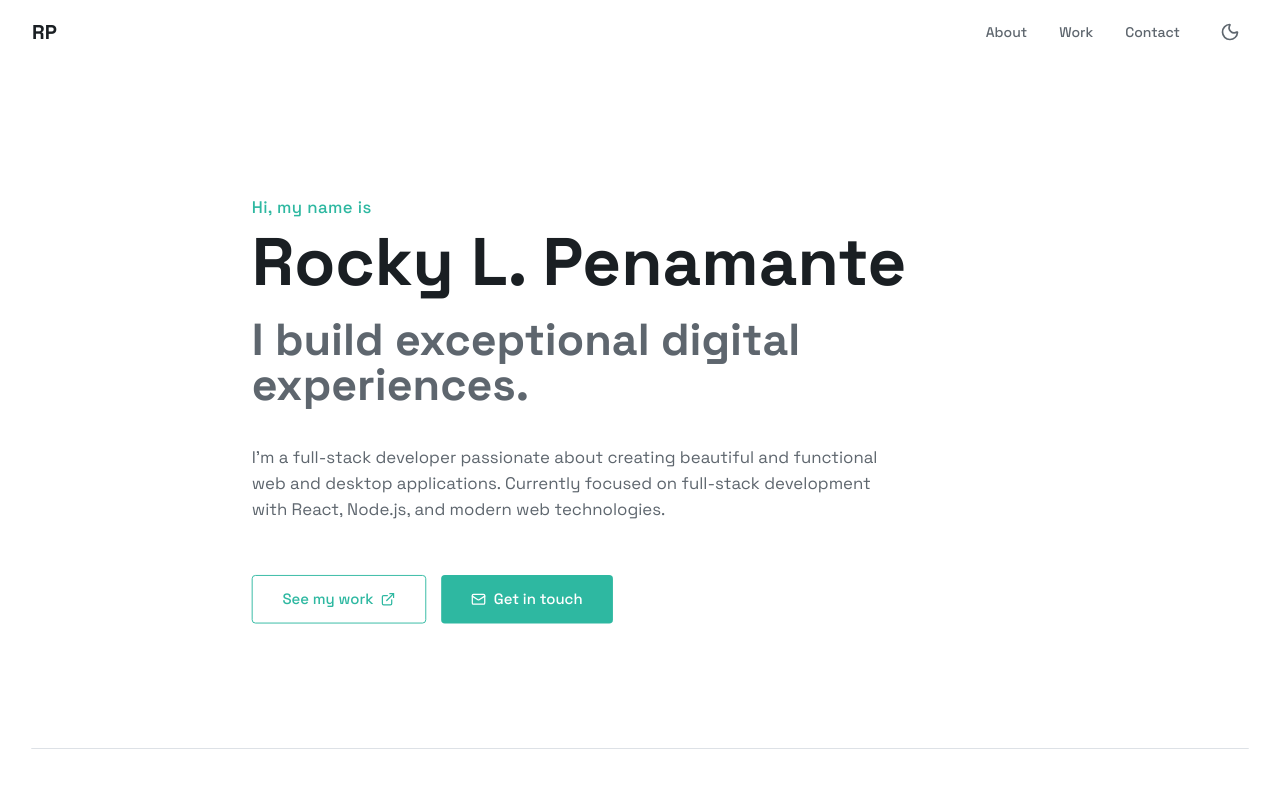
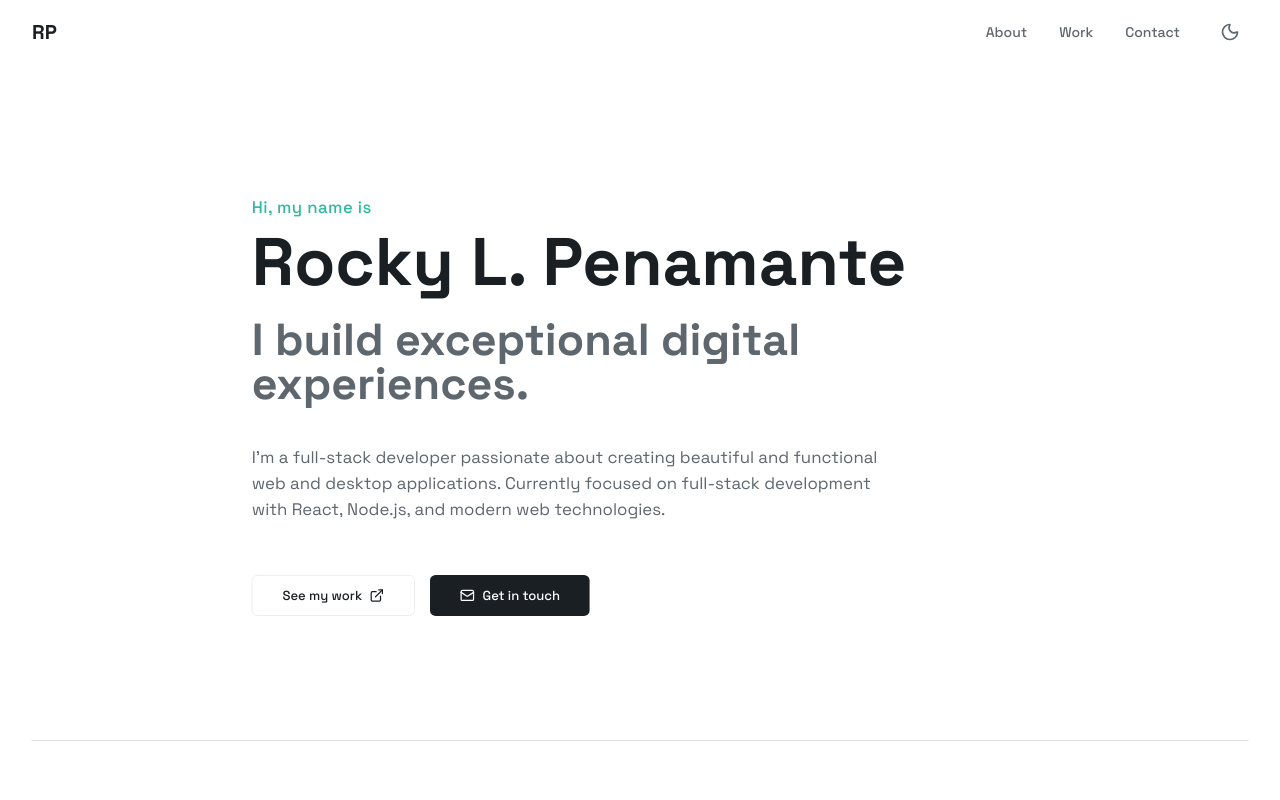
Before and after one commit to Kiro2-3/WebsitePortfolioV2, a React (Vite) app: page / in a window 1280 px wide. Shown: the top 800 px of the page. Built offline with nearby package versions, Linux system fonts and the light colour scheme.

Commit message:
Replace hero section buttons with shadcn/ui Button
cgen-904a404d5bc344edb3f454f59e04045e

```diff
--- a/client/pages/Index.tsx
+++ b/client/pages/Index.tsx
@@ -291,22 +291,29 @@ export default function Index() {
               technologies.
             </p>
             <div className="flex flex-col sm:flex-row gap-4 pt-8">
-              <button
+              <Button
                 onClick={() => scrollToSection("work")}
-                className="px-8 py-3 border border-accent text-accent hover:bg-accent hover:text-accent-foreground rounded transition-colors font-medium inline-flex items-center gap-2 w-fit"
+                variant="outline"
+                size="lg"
+                className="w-fit"
               >
                 See my work
                 <ExternalLink className="w-4 h-4" />
-              </button>
+              </Button>
+              <Button
+                asChild
+                size="lg"
+                className="w-fit"
+              >
                 <a
                   href="https://mail.google.com/mail/u/0/?view=cm&fs=1&to=rockypenamantejr23@gmail.com"
                   target="_blank"
                   rel="noopener noreferrer"
-                className="px-8 py-3 bg-accent text-accent-foreground hover:bg-accent/90 rounded transition-colors font-medium inline-flex items-center gap-2 w-fit"
                 >
                   <Mail className="w-4 h-4" />
                   Get in touch
                 </a>
+              </Button>
             </div>
           </div>
         </div>
```
Lines whose indentation alone changed are shown as unchanged.
